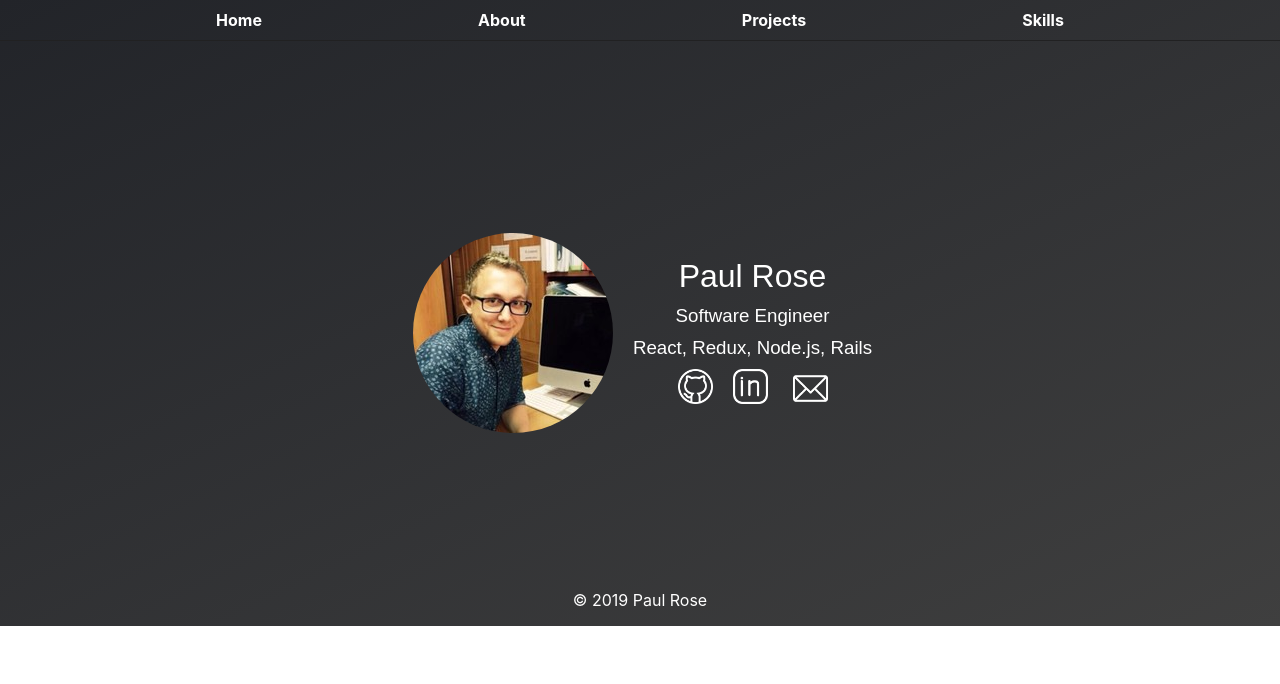
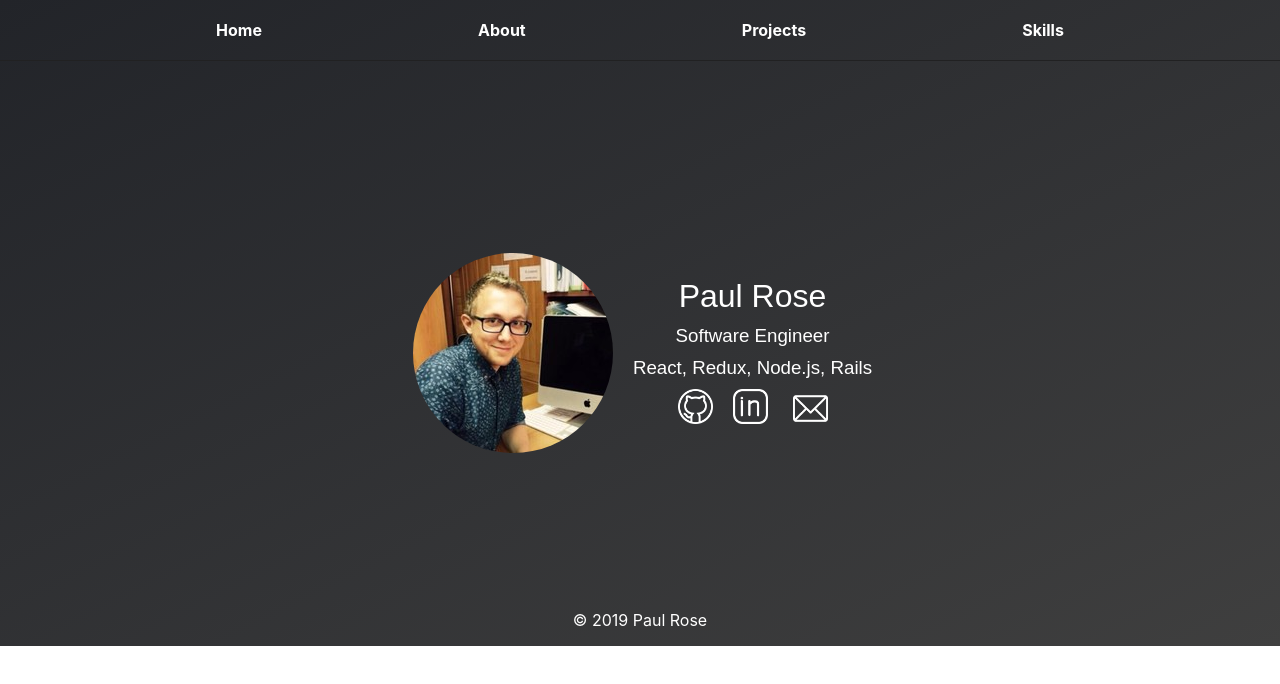
Before and after one commit to rose-paul/portfolio, a React (Create React App) app: page / in a window 1280 px wide. Shown: the top 684 px of the page. Built offline with nearby package versions, Linux system fonts and the light colour scheme.

Commit message:
fix sizing

```diff
--- a/src/App.css
+++ b/src/App.css
@@ -59,7 +59,7 @@ html, body {
 
 .navbar a {
   color: white;
-  padding: 10px 0px 10px 0px;
+  padding: 20px 0px 20px 0px;
 }
 
 .content {
```
